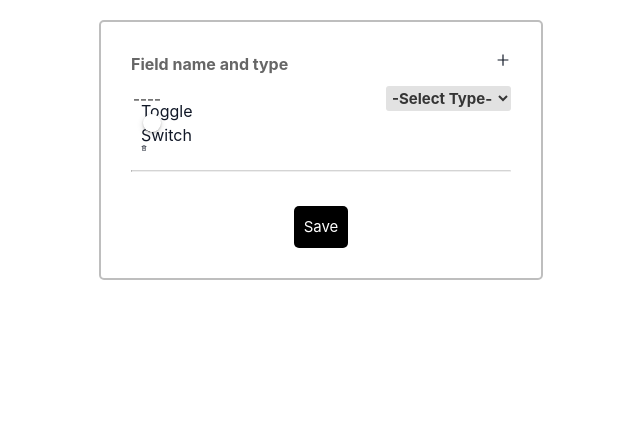
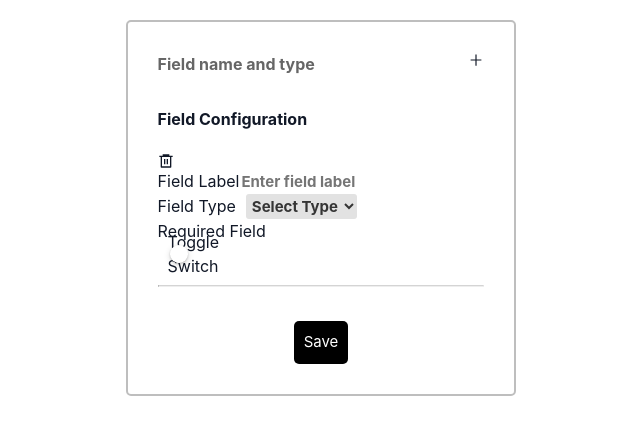
Before and after one commit to Akash-Ramjyothi/Dynamo-Fields, a React (Create React App) app: page / in a window 1280 px wide. Shown: the top 434 px of the page, without its empty margins (319-959 px from the left). Built offline with nearby package versions, Linux system fonts and the light colour scheme.

Commit message:
feat(field-component): enhance dynamic field UI and improve form handling

```diff
--- a/src/Field.js
+++ b/src/Field.js
@@ -1,40 +1,86 @@
 import React from "react";
-import './App.css';
+import "./App.css";
 import { RiDeleteBin6Line } from "react-icons/ri";
 import ToggleSwitch from "./ToggleSwitch";
 
-function Field(props) {
+function Field({
+  id,
+  label,
+  type,
+  required,
+  onFieldChange,
+  onRemoveField,
+}) {
+  // Handle all field updates
   const handleInputChange = (e) => {
-    props.onFieldChange(props.id, e.target.name, e.target.value);
+    const { name, value } = e.target;
+    onFieldChange(id, name, value);
+  };
+
+  // Handle toggle switch separately
+  const handleToggleChange = (checked) => {
+    onFieldChange(id, "required", checked);
   };
 
   return (
-    <div className="field">
-      <label>
-        {/* Label: */}
+    <div className="field-container">
+      <div className="field-header">
+        <h4 className="field-title">Field Configuration</h4>
+
+        <RiDeleteBin6Line
+          className="delete-icon"
+          title="Delete Field"
+          onClick={() => onRemoveField(id)}
+        />
+      </div>
+
+      <div className="field-body">
+        {/* Label Input */}
+        <div className="input-group">
+          <label className="input-label">Field Label</label>
+
           <input
             className="text-box"
             type="text"
             name="label"
-          placeholder="----"
-          value={props.label}
+            placeholder="Enter field label"
+            value={label}
             onChange={handleInputChange}
+            autoComplete="off"
           />
-      </label>
-      <label>
-        {/* Type: */}
-        <select className="dropdown" name="type" value={props.type} onChange={handleInputChange}>
-          <option value="">-Select Type-</option>
+        </div>
+
+        {/* Type Dropdown */}
+        <div className="input-group">
+          <label className="input-label">Field Type</label>
+
+          <select
+            className="dropdown"
+            name="type"
+            value={type}
+            onChange={handleInputChange}
+          >
+            <option value="">Select Type</option>
             <option value="string">STRING</option>
             <option value="number">INTEGER</option>
             <option value="boolean">BOOLEAN</option>
             <option value="object">OBJECT</option>
+            <option value="array">ARRAY</option>
           </select>
-      </label>
-      {/* <button onClick={() => props.onRemoveField(props.id)}><RiDeleteBin6Line/></button> */}
-      <ToggleSwitch />
-      <RiDeleteBin6Line className="react-icons" onClick={() => props.onRemoveField(props.id)}/>
-      <hr class="solid"></hr>
+        </div>
+
+        {/* Required Toggle */}
+        <div className="toggle-wrapper">
+          <span className="toggle-label">Required Field</span>
+
+          <ToggleSwitch
+            checked={required}
+            onChange={handleToggleChange}
+          />
+        </div>
+      </div>
+
+      <hr className="solid" />
     </div>
   );
 }
```
Lines whose indentation alone changed are shown as unchanged.
